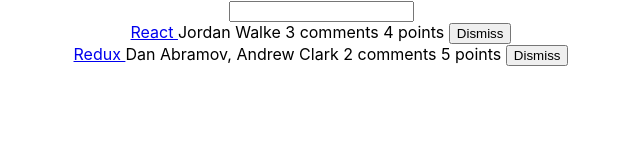
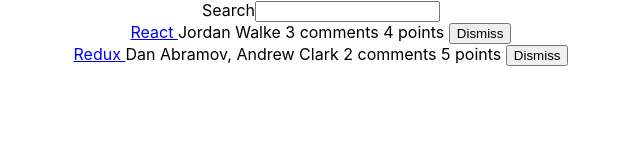
Before and after one commit to madstone0-0/hackernews, a React (Create React App) app: page / in a window 1280 px wide. Shown: the top 160 px of the page, without its empty margins (319-959 px from the left). Built offline with nearby package versions, Linux system fonts and the light colour scheme; the HTML template or start-up script is replaced by a standard one.

Commit message:
Split up components
Table moved to table class
Search moved to search class

```diff
--- a/src/App.js
+++ b/src/App.js
@@ -34,7 +34,7 @@
 
     this.state = {
       list,
-      searchTerm: " "
+      searchTerm: ""
     };
 
     this.onDismiss = this.onDismiss.bind(this);
@@ -59,26 +59,42 @@
     const { searchTerm, list } = this.state;
     return (
       <div className="App">
-        <form>
-          <input
-            type="text"
-            value={searchTerm}
-            onChange={this.onSearchChange}
-          />
-        </form>
-        {list.filter(isSearched(searchTerm)).map(item => (
+        <Search value={searchTerm} onChange={this.onSearchChange}>
+          Search
+        </Search>
+        <Table list={list} pattern={searchTerm} onDismiss={this.onDismiss} />
+      </div>
+    );
+  }
+}
+
+class Search extends Component {
+  render() {
+    const { value, onChange, children } = this.props;
+    return (
+      <form>
+        {children}
+        <input type="text" value={value} onChange={onChange} />
+      </form>
+    );
+  }
+}
+
+class Table extends Component {
+  render() {
+    const { list, pattern, onDismiss } = this.props;
+    return (
+      <div>
+        {list.filter(isSearched(pattern)).map(item => (
           <div key={item.objectID}>
             <span>
               <a href={item.url}>{item.title}</a>
             </span>
-            <span>{item.author} </span>
-            <span>{item.num_comments} comments </span>
-            <span>{item.points} points </span>
+            <span>{item.author}</span>
+            <span> {item.num_comments} comments </span>
+            <span> {item.points} points </span>
             <span>
-              <button
-                onClick={() => this.onDismiss(item.objectID)}
-                type="button"
-              >
+              <button onClick={() => onDismiss(item.objectID)} type="button">
                 Dismiss
               </button>
             </span>
```
